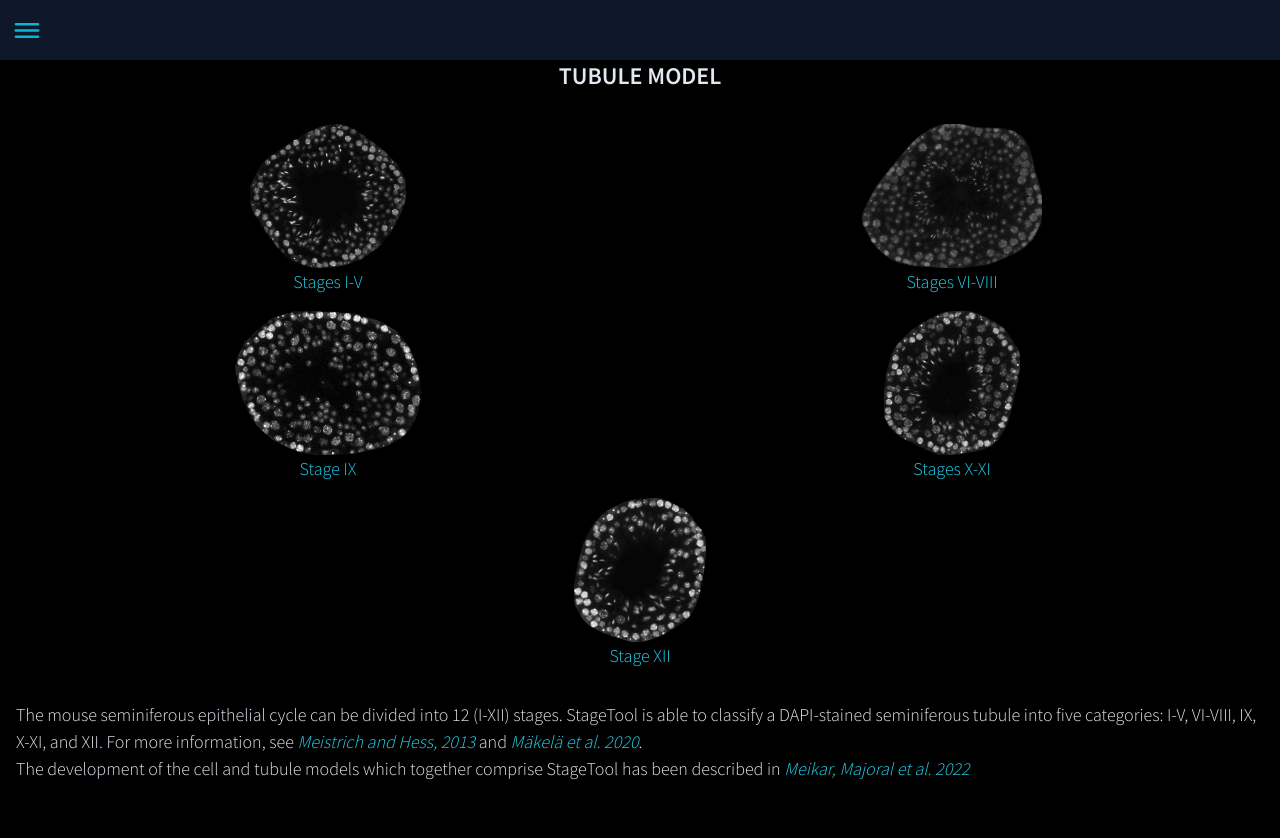
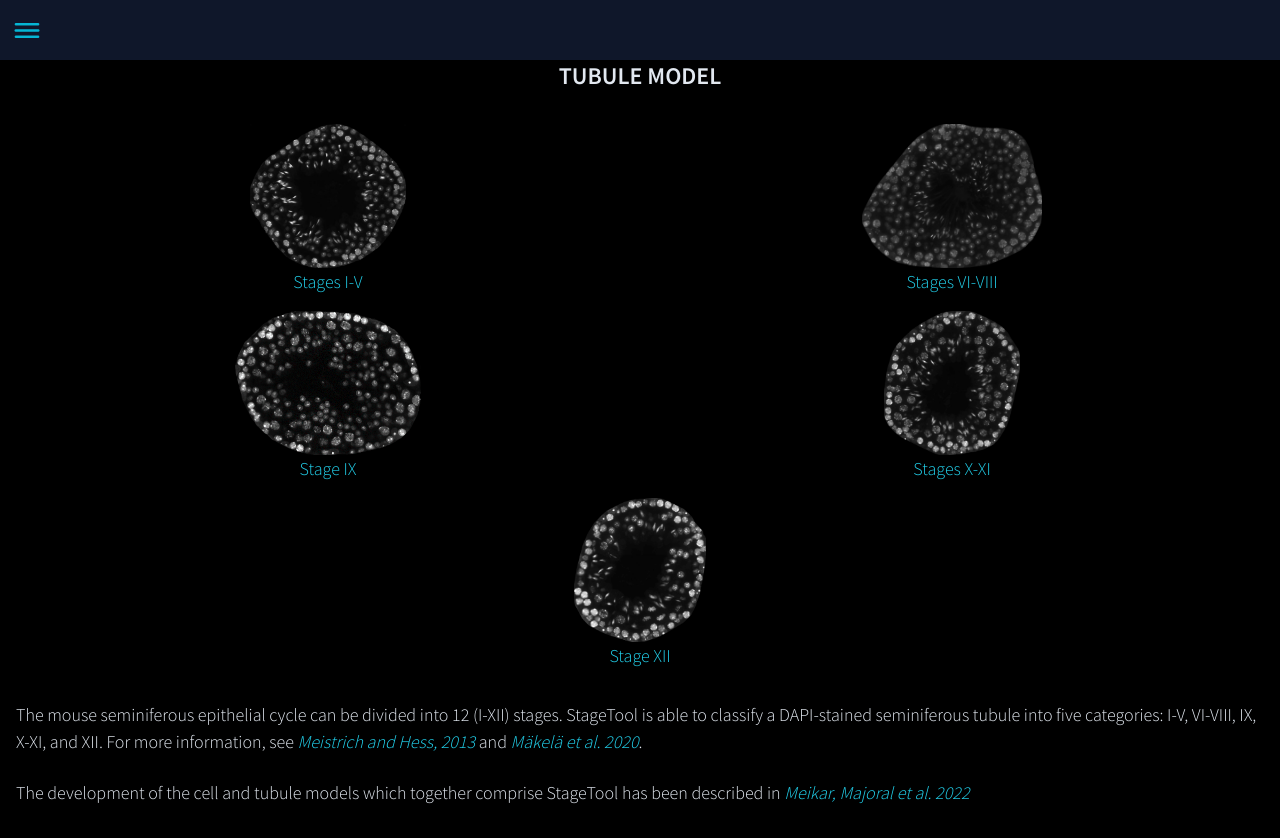
Before and after one commit to Turku-BioImaging/stagetool-ui, a Vue app: page /tubule-model in a window 1280 px wide. Before the commit the page ends 814 px from the top, so only its background shows below. Built offline with nearby package versions, Linux system fonts and the light colour scheme.

Commit message:
add paragraph top margin

```diff
--- a/src/views/TubuleModel.vue
+++ b/src/views/TubuleModel.vue
@@ -36,7 +36,7 @@
           <a href="https://pubmed.ncbi.nlm.nih.gov/33104058/" target="_blank">Mäkelä et al. 2020</a
           >.
         </p>
-        <p>
+        <p class="mt-6">
           The development of the cell and tubule models which together comprise StageTool has been
           described in <a href="" target="_blank">Meikar, Majoral et al. 2022</a>
         </p>
```
